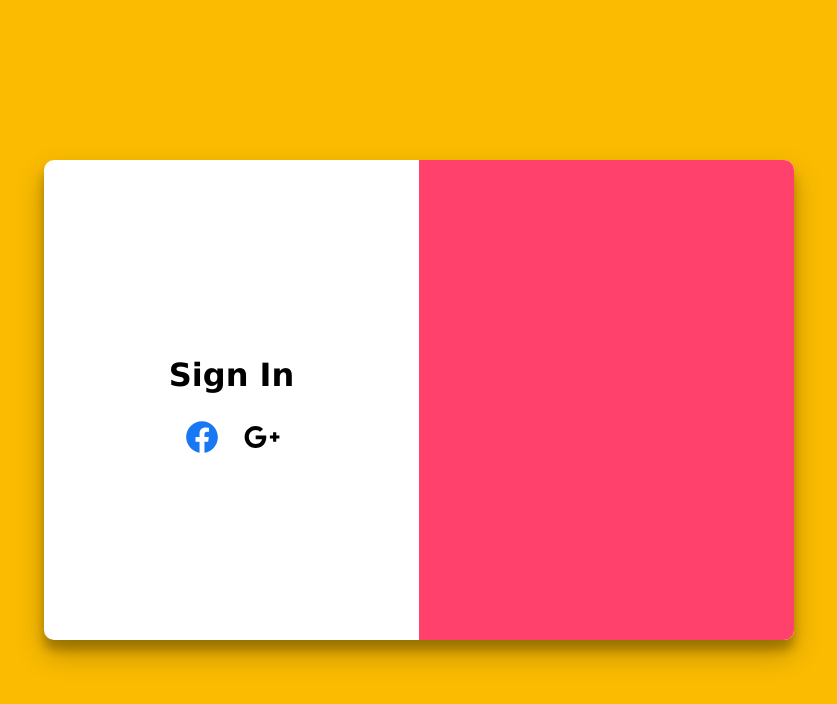
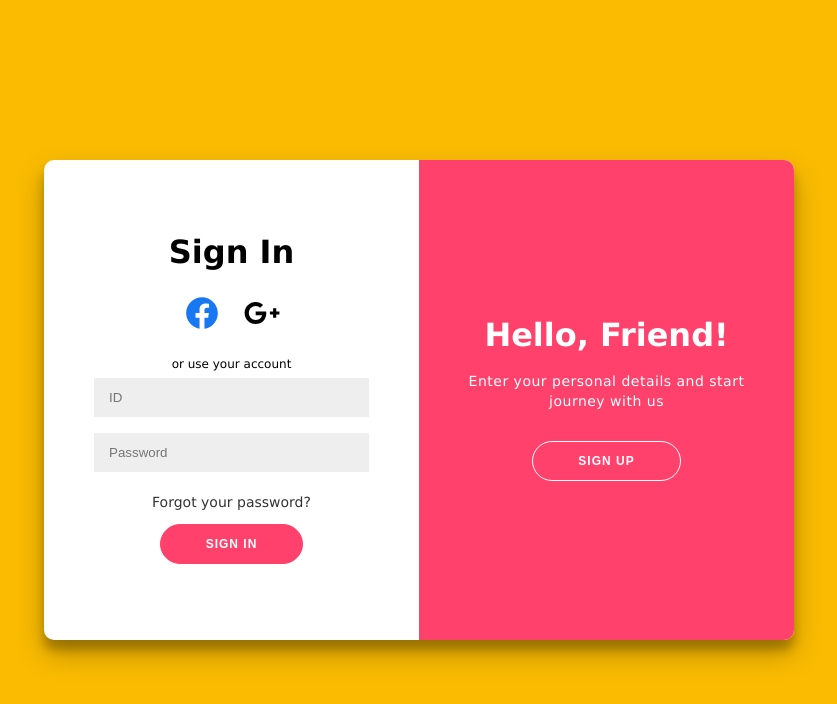
Before and after one commit to eoqna/where-is-my-cafe, a React (Vite) app: page /login in a window 1280 px wide. Shown: the top 704 px of the page, without its empty margins (221-1058 px from the left). Built offline with nearby package versions, Linux system fonts and the light colour scheme.

Commit message:
로그인 및 회원가입 페이지 구현

```diff
--- a/src/App.tsx
+++ b/src/App.tsx
@@ -9,4 +9,4 @@ const App = () => {
   );
 };
 
-export default App
+export default App;
--- a/src/screen/Home.tsx
+++ b/src/screen/Home.tsx
@@ -1,8 +1,15 @@
 import { ComponentProps } from "../navigation";
 import { Layout } from "../assets/css/common";
+import { useEffect } from "react";
+import useDataStore from "../store/useDataStore";
 
 const Home = (props: ComponentProps) => {
   const { navigation } = props;
+  const { login } = useDataStore();
+
+  useEffect(() => {
+    if( !login ) return navigation("/login");
+  }, []);
 
   return (
     <Layout>
--- a/src/screen/start/Login.tsx
+++ b/src/screen/start/Login.tsx
@@ -1,13 +1,13 @@
+import React, { useState, useCallback } from "react";
 import styled from "styled-components";
 import { Layout } from "../../assets/css/common";
 import { ComponentProps } from "../../navigation";
 import { Colors } from "../../utils/colors";
 import Icon from "@mdi/react";
 import { mdiFacebook, mdiGooglePlus, mdiAlphaN  } from '@mdi/js';
-import { useCallback } from "react";
 
 const Container = styled.div`
-  background: ${Colors.WHITE};
+  background: ${Colors.White};
   border-radius: 10px;
   box-shadow: 0 14px 28px rgba(0, 0, 0, 0.25), 0 10px 10px rgba(0, 0, 0, 0.22);
   position: relative;
@@ -40,14 +40,17 @@ const LoginForm = styled.form`
   text-align: center;
 `;
 
-const LoginTitle = styled.h1`
+const Title = styled.h1<{ $color: string }>`
   font-weight: bold;
+  margin: 0;
+  color: ${(props) => props.$color};
 `;
 
 const SocialLoginLayout = styled.div`
   dispaly: flex;
   justify-content: center;
   align-items: center;
+  margin: 20px 0;
 `;
 
 const SocialLoginButton = styled.button`
@@ -56,9 +59,44 @@ const SocialLoginButton = styled.button`
   display: inline-flex;
   justify-content: center;
   align-items: center;
-  background: ${Colors.WHITE};
+  background: ${Colors.White};
   border: none;
   margin: 0 5px;
+  cursor: pointer;
+`;
+
+const Text = styled.span`
+  font-size: 12px;
+`;
+
+const Input = styled.input`
+  box-sizing: border-box;
+  background-color: #eee;
+  border: none;
+  padding: 12px 15px;
+  margin: 8px 0;
+  width: 100%;
+  outline: none;
+`;
+
+const FindPasswordText = styled.a`
+  color: #333;
+  font-size: 14px;
+  text-decoration: none;
+  margin: 15px 0;
+`;
+
+const LoginButton = styled.button<{ $bg: string, $border: string }>`
+  border-radius: 20px;
+  border: 1px solid ${(props) => props.$border};
+  background: ${(props) => props.$bg};
+  color: #FFFFFF;
+  font-size: 12px;
+  font-weight: bold;
+  padding: 12px 45px;
+  letter-spacing: 1px;
+  text-transform: uppercase;
+  transition: transform 80ms ease-in;
   cursor: pointer;
 `;
 
@@ -75,38 +113,156 @@ const JoinLayout = styled.div`
   top: 0;
   right: 0;
   transform: translateX(0);
-  transition: transform 0.6s ease-in-out;
+  transition: all 0.6s ease-in-out;
   box-sizing: border-box;
   background: #FF416C;
+  z-index: 3;
 `;
+
+const SubTitle = styled.p`
+  font-size: 14px;
+  font-weight: 100;
+  line-height: 20px;
+  letter-spacing: 0.5px;
+  margin: 20px 0 30px;
+  color: ${Colors.White};
+`;
+
+interface SingInProps {
+  user_id: string;
+  password: string;
+};
+
+interface SingUpProps extends SingInProps {
+  name: string;
+};
+
+const initLoginInfo: SingInProps = {
+  user_id: "",
+  password: "",
+};
+
+const initJoinInfo: SingUpProps = {
+  user_id: "",
+  password: "",
+  name: "",
+}
 
 const Login = (props: ComponentProps) => {
   const { navigation } = props;
+  const [ loginInfo, setLoginInfo ] = useState<SingInProps>(initLoginInfo);
+  const [ joinInfo, setJoinInfo ] = useState<SingUpProps>(initJoinInfo);
+  const [ monitor, setMonitor ] = useState(false);
 
   const onClickSocialBtn = useCallback(() => {
     return;
   }, []);
 
+  const submit = useCallback((e: React.FormEvent<HTMLFormElement>) => {
+    e.preventDefault();
+  }, []);
+
+  const onClickSubButton = useCallback(() => {
+    const signIn = document.querySelector(".sign_in_layout") as HTMLElement;
+    const signUp = document.querySelector(".sign_up_layout") as HTMLElement;
+
+    if( !signIn.style.left || signIn.style.left === "0px" ) {
+      signIn.style.left = "50%";
+      signUp.style.right = "50%";
+    } else {
+      signIn.style.left = "0";
+      signUp.style.right = "0";
+    }
+
+    setLoginInfo(initLoginInfo);
+    setJoinInfo(initJoinInfo);
+
+    const timer = setTimeout(() => {
+      setMonitor(() => !monitor);
+
+      clearTimeout(timer);
+    }, 300);
+  }, [monitor]);
+
   return (
     <Layout>
-      <Container>
+    {!monitor
+      ? <Container>
           <LoginLayout className="sign_in_layout">
-          <LoginForm action="#">
-            <LoginTitle>Sign In</LoginTitle>
+            <LoginForm onSubmit={(e) => submit(e)}>
+              <Title $color={Colors.Black}>Sign In</Title>
               <SocialLoginLayout>
-              <SocialLoginButton onClick={onClickSocialBtn}>
+                <SocialLoginButton>
                   <Icon path={mdiFacebook} color={Colors.Facebook} />
                 </SocialLoginButton>
-              <SocialLoginButton onClick={onClickSocialBtn}>
+                <SocialLoginButton>
                   <Icon path={mdiGooglePlus} />
                 </SocialLoginButton>
               </SocialLoginLayout>
+              <Text>or use your account</Text>
+              <Input
+                type="text"
+                value={loginInfo.user_id}
+                onChange={(e) => setLoginInfo({ ...loginInfo, user_id: e.target.value })}
+                placeholder="ID"
+              />
+              <Input
+                type="text"
+                value={loginInfo.password}
+                onChange={(e) => setLoginInfo({ ...loginInfo, password: e.target.value })}
+                placeholder="Password"
+              />
+              <FindPasswordText>Forgot your password?</FindPasswordText>
+              <LoginButton $bg={Colors.Login} $border={Colors.Login}>Sign In</LoginButton>
             </LoginForm>
           </LoginLayout>
-        <JoinLayout className="sign_in_layout">
-
+          <JoinLayout className="sign_up_layout">
+            <Title $color={Colors.White}>Hello, Friend!</Title>
+            <SubTitle>Enter your personal details and start journey with us</SubTitle>
+            <LoginButton $bg="transparent" $border={Colors.White} onClick={onClickSubButton}>SIGN UP</LoginButton>
           </JoinLayout>
         </Container>
+      : <Container>
+          <LoginLayout className="sign_in_layout">
+            <LoginForm onSubmit={(e) => submit(e)}>
+              <Title $color={Colors.Black}>Create Account</Title>
+              <SocialLoginLayout>
+                <SocialLoginButton>
+                  <Icon path={mdiFacebook} color={Colors.Facebook} />
+                </SocialLoginButton>
+                <SocialLoginButton>
+                  <Icon path={mdiGooglePlus} />
+                </SocialLoginButton>
+              </SocialLoginLayout>
+              <Text>or use your id for registration</Text>
+              <Input
+                type="text"
+                value={joinInfo.name}
+                onChange={(e) => setJoinInfo({ ...joinInfo, name: e.target.value })}
+                placeholder="Name"
+              />
+              <Input
+                type="text"
+                value={joinInfo.user_id}
+                onChange={(e) => setJoinInfo({ ...joinInfo, user_id: e.target.value })}
+                placeholder="ID"
+              />
+              <Input
+                type="text"
+                value={joinInfo.password}
+                onChange={(e) => setJoinInfo({ ...joinInfo, password: e.target.value })}
+                placeholder="Password"
+              />
+              <LoginButton $bg={Colors.Login} $border={Colors.Login}>Sign Up</LoginButton>
+            </LoginForm>
+          </LoginLayout>
+          <JoinLayout className="sign_up_layout">
+            <Title $color={Colors.White}>Welcome Back!</Title>
+            <SubTitle>To keep connected with us please login with your personal info</SubTitle>
+            <LoginButton $bg="transparent" $border={Colors.White} onClick={onClickSubButton}>SIGN IN</LoginButton>
+          </JoinLayout>
+        </Container>
+      }
     </Layout>
   );
 };
--- /dev/null
+++ b/src/store/useDataStore.ts
@@ -0,0 +1,13 @@
+import { create } from "zustand";
+
+interface DataState {
+  login: boolean;
+  isLogin: (data: boolean) => void;
+};
+
+const useDataStore = create<DataState>()((set) => ({
+  login: false,
+  isLogin: (data) => set({ login: data }),
+}));
+
+export default useDataStore;
--- a/src/utils/colors.ts
+++ b/src/utils/colors.ts
@@ -1,6 +1,7 @@
 export const Colors = {
   BG: "#fabb00",
-  WHITE: "#ffffff",
-  BLACK: "#000000",
+  White: "#ffffff",
+  Black: "#000000",
   Facebook: "#1877f2",
-}
+  Login: "#FF416C",
+};
```
Also changed, not shown: src/hooks/useAccount.ts (added, +13 -0 lines), src/store/useAppStore.ts (added, +24 -0 lines). Lines whose indentation alone changed are shown as unchanged.
